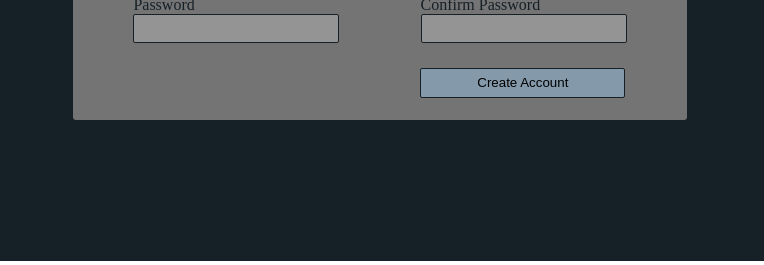
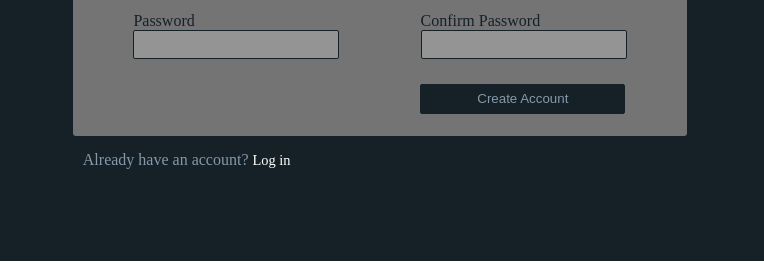
Before and after one commit to nicol29/sign-up-form, a plain HTML site: page index.html in a window 1280 px wide. Shown: the part 539-804 px from the top of the page, 516-1280 px from the left. Drawn offline with Linux system fonts and the light colour scheme.

Commit message:
Add final touches

```diff
--- a/index.html
+++ b/index.html
@@ -5,6 +5,7 @@
     <meta http-equiv="X-UA-Compatible" content="IE=edge">
     <meta name="viewport" content="width=device-width, initial-scale=1.0">
     <link rel="stylesheet" href="./style.css">
+    <script src="./app.js" defer></script>
     <title>Sign-up Form</title>
 </head>
     <body>
@@ -66,6 +67,9 @@
                         </div>
                     </form>
                 </div>
+                <div class="already-account">
+                    Already have an account? <a href="">Log in</a>
+                </div>
             </div>
         </div>
     </body>
--- a/style.css
+++ b/style.css
@@ -27,7 +27,7 @@ img[src*="odin"] {
     height: 100%;
     width: 60%;
     display: flex;
-    align-items:center;
+    align-items: center;
     justify-content: center;
 }
 
@@ -44,7 +44,7 @@ p {
 }
 
 .paragraph-content :last-child {
-    margin-bottom: 60px;
+    margin-bottom: 125px;
     font-size: 1.10rem;;
 }
 
@@ -90,7 +90,8 @@ button {
     width: 205px;
     border: 1px solid #162027;
     border-radius: 2px;
-    background-color: #849aab;
+    background-color: #162027;
+    color: #849aab;
 }
 
 .overlay-logo {
@@ -117,3 +118,17 @@ a {
     color: white;
     font-size: .9rem;
 }
+
+.already-account {
+    margin-top: 15px;
+    margin-left: 10px;
+    color: #849aab;
+}
+
+.already-account a {
+    text-decoration: none;
+}
+
+input:invalid {
+    border: 1px solid red;
+}
```
Also changed, not shown: app.js (added).
